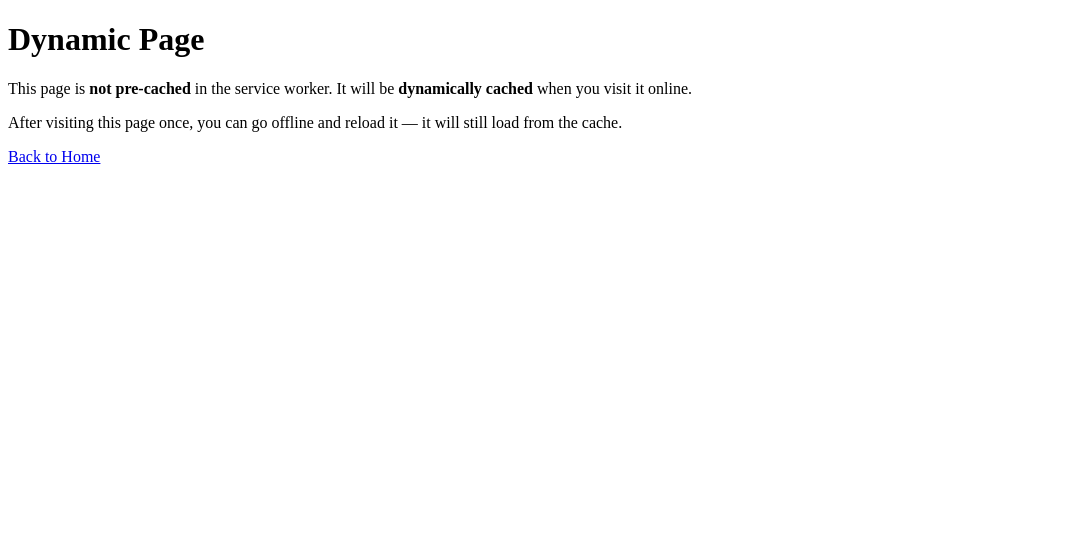
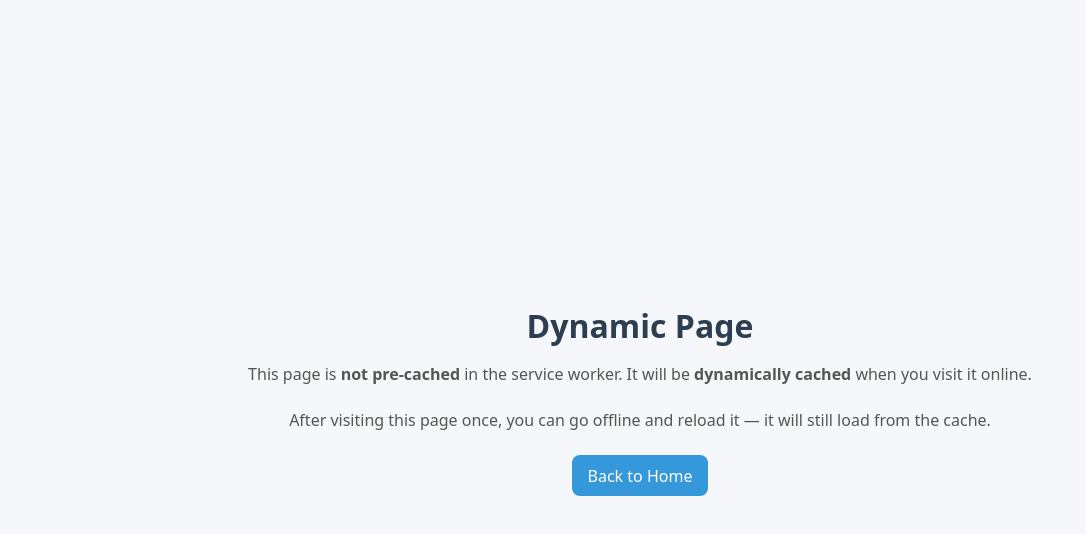
Before and after one commit to ali-mahmoud24/pwa-demo, a plain HTML site: page pages/dynamic.html in a window 1280 px wide. Shown: the whole page, without its empty margins (0-1086 px from the left). Drawn offline with Linux system fonts and the light colour scheme; the site is published under a folder, as on GitHub Pages, so addresses that start at the root find nothing.

Commit message:
Fixed css path

```diff
--- a/pages/dynamic.html
+++ b/pages/dynamic.html
@@ -4,7 +4,7 @@
     <meta charset="UTF-8" />
     <meta name="viewport" content="width=device-width, initial-scale=1.0" />
     <title>Dynamic Page</title>
-    <link rel="stylesheet" href="/styles/main.css" />
+    <link rel="stylesheet" href="../styles/main.css" />
   </head>
   <body>
     <h1>Dynamic Page</h1>
```
